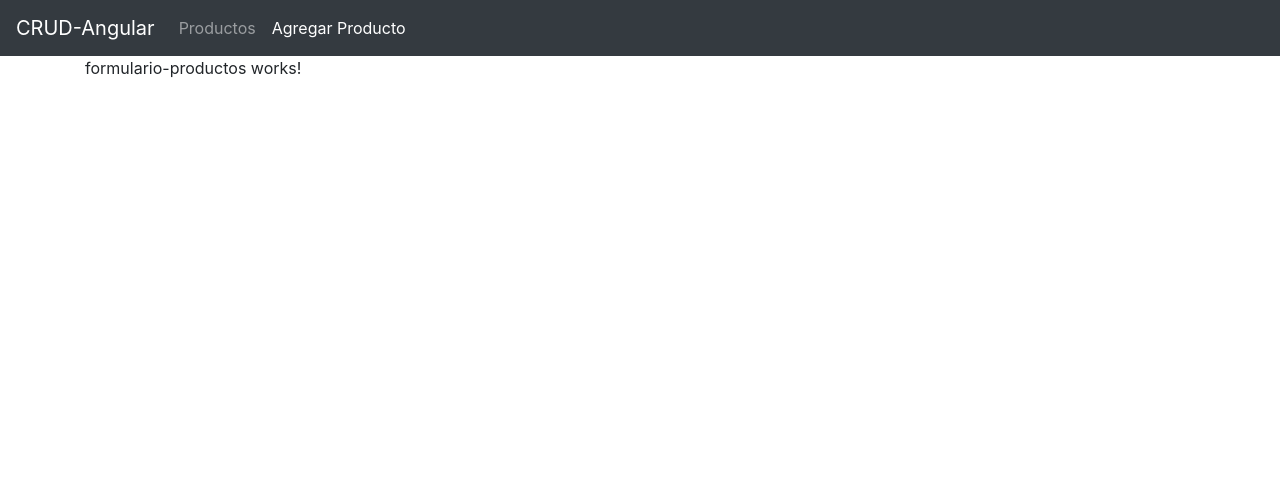
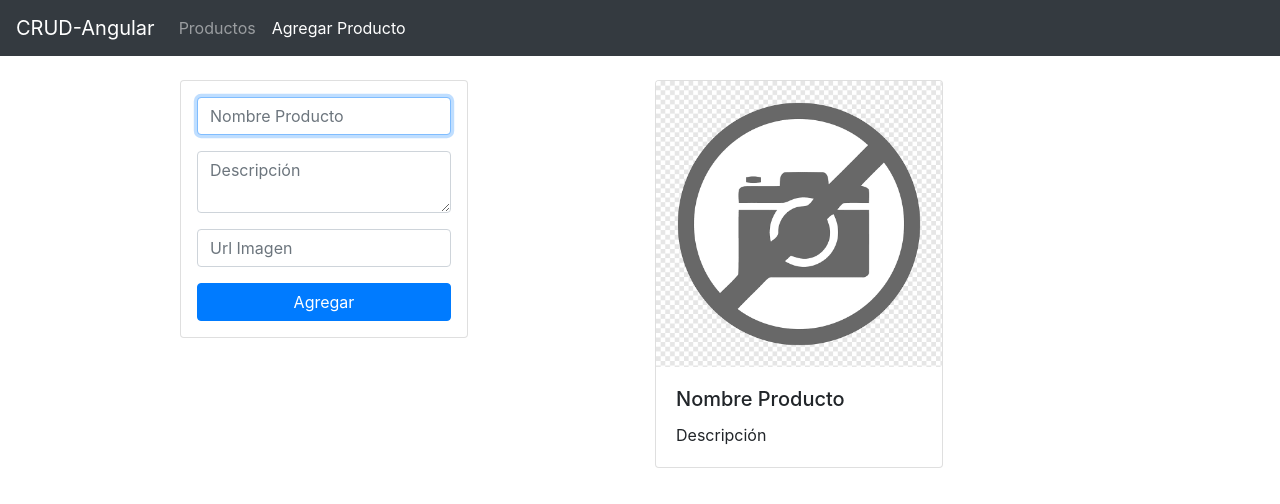
Before and after one commit to WalterGaldamezWeb/API-Rest-Node.js-TypeScript-Angular-MySql, an Angular app in the folder cliente-angular/: page /agregar-productos in a window 1280 px wide. Shown: the top 504 px of the page. Built offline with nearby package versions, Linux system fonts and the light colour scheme.

Commit message:
Form para agregar productos creado

```diff
--- a/cliente-angular/src/app/app.module.ts
+++ b/cliente-angular/src/app/app.module.ts
@@ -1,6 +1,7 @@
 import { BrowserModule } from '@angular/platform-browser';
 import { NgModule } from '@angular/core';
 import { HttpClientModule } from '@angular/common/http';
+import { FormsModule } from '@angular/forms';
 
 
 import { AppRoutingModule } from './app-routing.module';
@@ -21,7 +22,8 @@ import { ProductosService } from './servicios/productos.service';
   imports: [
     BrowserModule,
     AppRoutingModule,
-    HttpClientModule
+    HttpClientModule,
+    FormsModule
   ],
   providers: [ProductosService],
   bootstrap: [AppComponent]
--- a/cliente-angular/src/app/componentes/formulario-productos/formulario-productos.component.css
+++ b/cliente-angular/src/app/componentes/formulario-productos/formulario-productos.component.css
@@ -0,0 +1,3 @@
+textarea{
+  max-height: 200px;
+}
--- a/cliente-angular/src/app/componentes/formulario-productos/formulario-productos.component.html
+++ b/cliente-angular/src/app/componentes/formulario-productos/formulario-productos.component.html
@@ -1 +1,27 @@
-<p>formulario-productos works!</p>
+<div class="row">
+  <div class="col-md-4 offset-md-1">
+    <div class="card mt-4" style="width: 18rem;">
+      <form class="p-3">
+        <div class="form-group">
+          <input [(ngModel)]="producto.nombre" type="text" name="nombre" placeholder="Nombre Producto" class="form-control" autofocus>
+        </div>
+        <div class="form-group">
+          <textarea [(ngModel)]="producto.descripcion" name="descripcion" placeholder="Descripción" class="form-control" rows="2"></textarea>
+        </div>
+        <div class="form-group">
+          <input [(ngModel)]="producto.imagen" type="url" name="imagen" placeholder="Url Imagen" class="form-control">
+        </div>
+        <button type="submit" class="btn btn-primary btn-block" (click)="guardarProducto()">Agregar</button>
+      </form>
+    </div>
+  </div>
+  <div class="col-md-4 offset-md-1">
+  <div class="card mt-4" style="width: 18rem;">
+    <img [src]="producto.imagen == '' ? '/assets/imagen/noimagen.png' : producto.imagen" class="card-img-top" alt="...">
+    <div class="card-body">
+      <h5 class="card-title">{{ producto.nombre == '' ? 'Nombre Producto' : producto.nombre}}</h5>
+      <p class="card-text">{{ producto.descripcion == '' ? 'Descripción' : producto.descripcion }}</p>
+    </div>
+  </div>
+</div>
+</div>
--- a/cliente-angular/src/app/componentes/formulario-productos/formulario-productos.component.ts
+++ b/cliente-angular/src/app/componentes/formulario-productos/formulario-productos.component.ts
@@ -1,4 +1,6 @@
 import { Component, OnInit } from '@angular/core';
+import { Producto } from '../../modelos/producto';
+import { ProductosService } from '../../servicios/productos.service';
 
 @Component({
   selector: 'app-formulario-productos',
@@ -7,9 +9,27 @@ import { Component, OnInit } from '@angular/core';
 })
 export class FormularioProductosComponent implements OnInit {
 
-  constructor() { }
+  producto: Producto = {
+    id : 0,
+    nombre : '',
+    descripcion : '',
+    imagen : '',
+    fecha_creacion : new Date()
+  };
+
+  constructor(private servicio:ProductosService) { }
 
   ngOnInit(): void {
+
+  }
+
+  guardarProducto () {
+    delete this.producto.id;
+    delete this.producto.fecha_creacion;
+    this.servicio.guardarProducto(this.producto).subscribe(
+      res => console.log(res),
+      err => console.error(err)
+    );
   }
 
 }
--- a/cliente-angular/src/app/componentes/lista-productos/lista-productos.component.html
+++ b/cliente-angular/src/app/componentes/lista-productos/lista-productos.component.html
@@ -1,4 +1,4 @@
-<div class="row">
+<div class="row mb-4">
   <div class="col" *ngFor="let producto of productos">
     <div class="card mt-4" style="width: 18rem;">
       <img [src]="producto.imagen" class="card-img-top" alt="...">
```
Also changed, not shown: cliente-angular/src/assets/imagen/noimagen.png (added).
